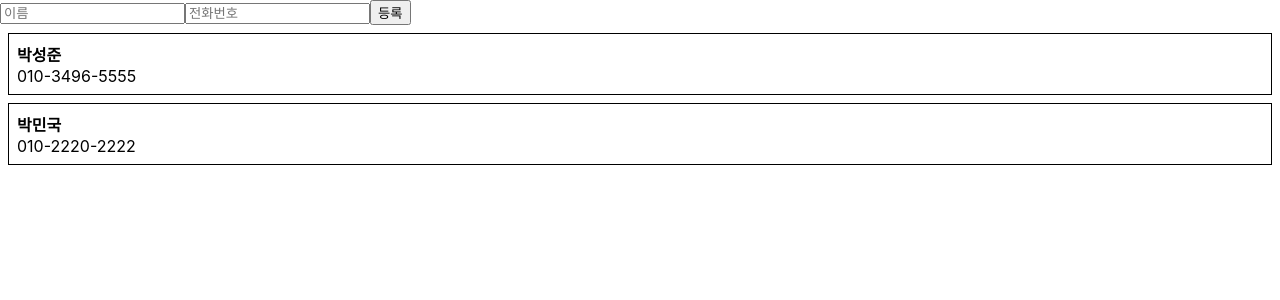
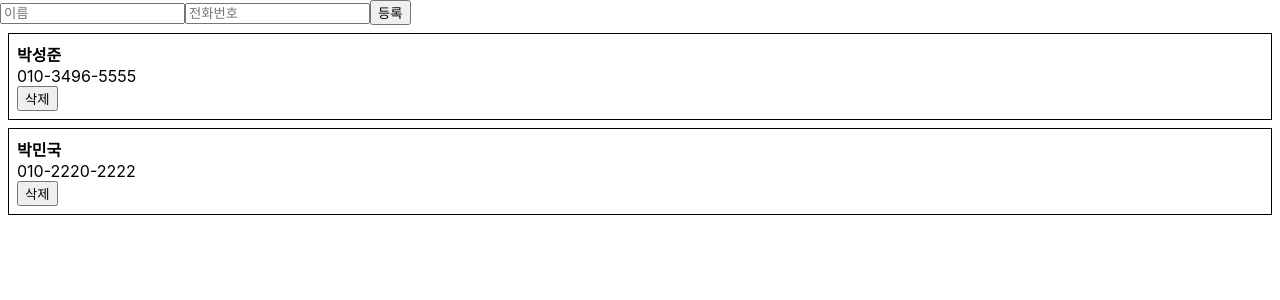
Before and after one commit to sungjoongithub/React, a React (Create React App) app in the folder phone-book/: page / in a window 1280 px wide. Shown: the top 300 px of the page. Built offline with nearby package versions, Linux system fonts and the light colour scheme.

Commit message:
삭제버튼 생성해서 삭제되는거까지 확인.

```diff
--- a/phone-book/src/components/PhoneInfo.js
+++ b/phone-book/src/components/PhoneInfo.js
@@ -28,6 +28,7 @@ class PhoneInfo extends Component {
             <div style={style}>
                 <div><b>{name}</b></div>
                 <div>{phone}</div>
+                <button onClick={this.handleRemove}>삭제</button>
             </div>
         );
     }
```
